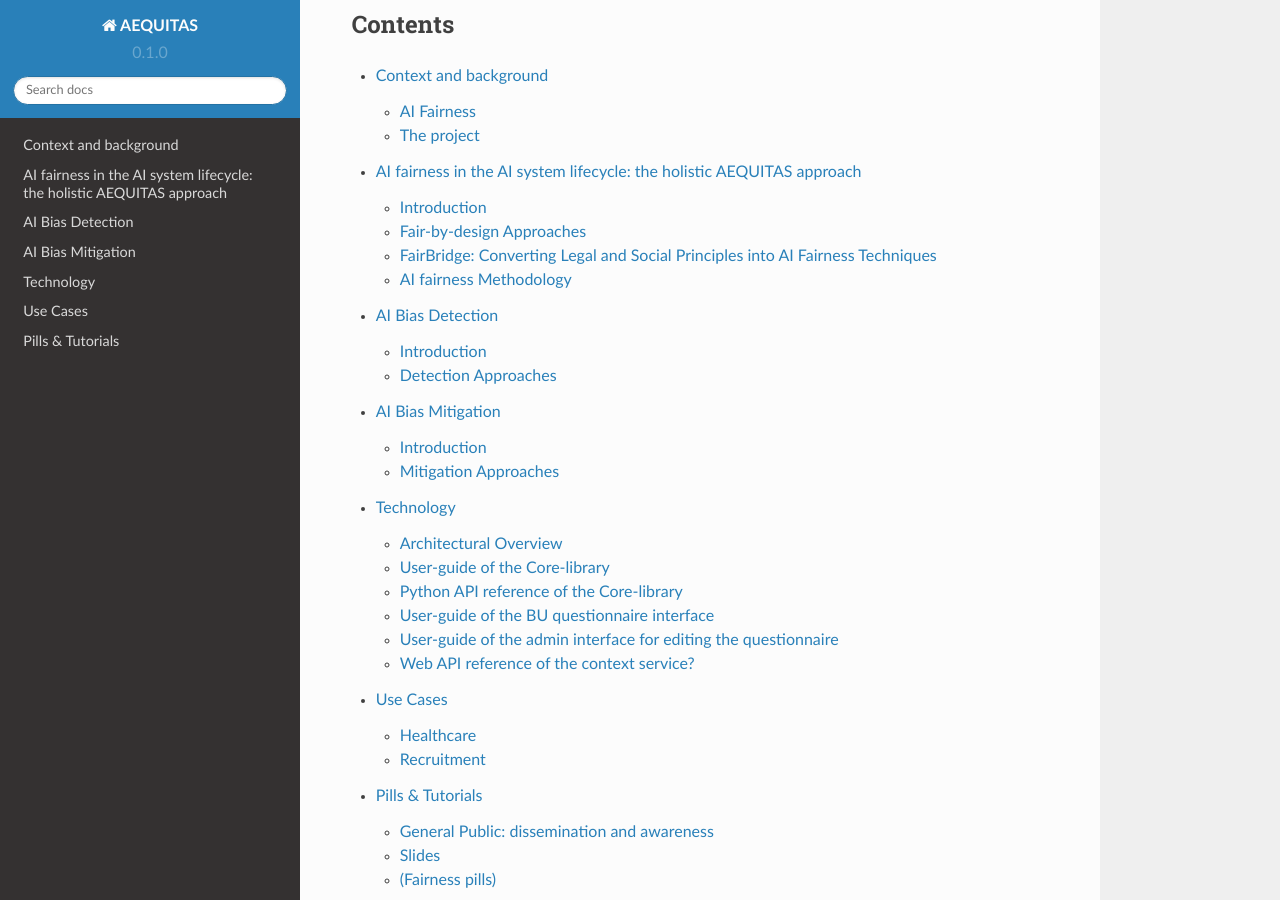
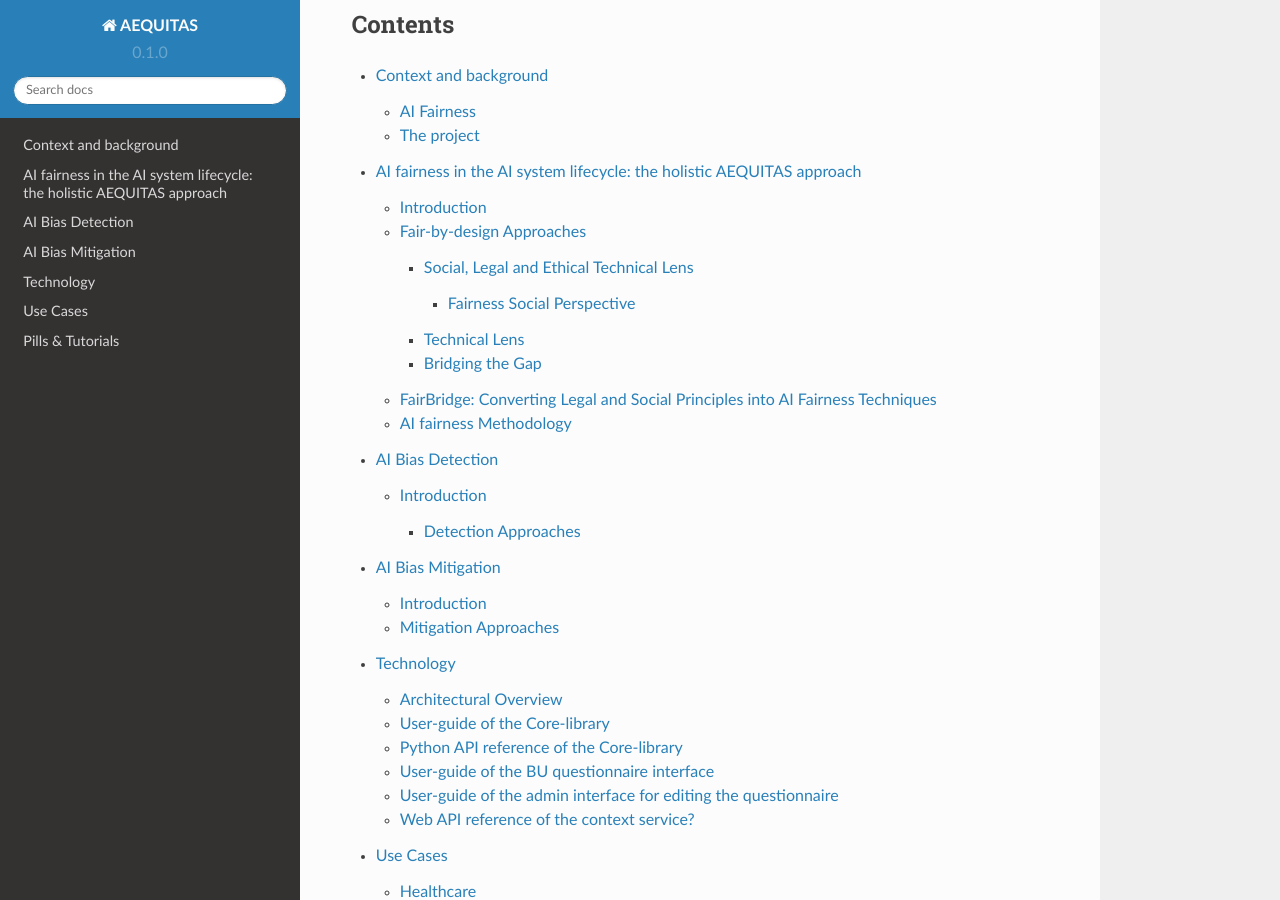
Before and after one commit to aequitas-aod/aequitas-home, a Sphinx documentation site: the page built from docs/source/index.rst, in a window 1280 px wide and 900 px high, scrolled down 674 px. Built offline with Sphinx 7.4.7 and the Read the Docs theme 2.0.0, drawn with Linux system fonts in a browser that asks for light colours; some of the changed lines change nothing that is shown.

Commit message:
Added some pieces for the methodology

```diff
--- a/docs/source/conf.py
+++ b/docs/source/conf.py
@@ -17,6 +17,8 @@
     'sphinx.ext.autodoc',
     'sphinx.ext.autosummary',
     'sphinx.ext.intersphinx',
+    'myst_parser',
+    'sphinx.ext.autosectionlabel',
 ]
 
 intersphinx_mapping = {
--- a/docs/source/detection.rst
+++ b/docs/source/detection.rst
@@ -1,8 +1,8 @@
 AI Bias Detection
-=================================
+#################
 
 Introduction
-------------
+************
 
 Detection Approaches
-------------
+====================
--- a/docs/source/methodology.rst
+++ b/docs/source/methodology.rst
@@ -1,23 +1,149 @@
 AI fairness in the AI system lifecycle: the holistic AEQUITAS approach
-=================================
+######################################################################
 
 Introduction
-------------
+************
+
+**Fair-by-design methodology** refers to an approach in the field of AI where
+fairness considerations are integrated into the AI lifecycle from the outset.
+This methodology aims to ensure that AI systems are *fairly designed*,
+addressing potential biases or discrimination (according to a particular
+definition of fairness) during the design and development phase rather than
+attempting to rectify them after deployment.
+
+Fair-by-design methodologies emphasize proactive measures to mitigate biases and
+promote fairness, such as using diverse and representative datasets,
+implementing fairness-aware algorithms, and incorporating transparency and
+accountability mechanisms into AI systems.
+
+
 
 Fair-by-design Approaches
-------------
+*************************
 
-* Technical Lens (D5.2)
-* Socio-legal Lens (D5.1 & some other deliverables from Wp2 and Wp6)
-* Bridging the gap needed: motivation
+The design of fair AI approaches involves a detailed analysis of
+the entire lifecycle of an AI system, as considering the non-discrimination
+aspects of an AI system requires constant actions and monitoring at every phase
+of the AI lifecycle. The analysis of the AI lifecycle and its relation to
+fairness actions begins with the analysis of the lifecycle itself from two
+different perspectives: i) the socio-legal perspective, and ii) the technical
+perspective.
+
+The key takeaways are that there are significant gaps between these
+perspectives:
+
+* The technical point of view focuses on a narrower – and more limited – AI
+  lifecycle compared to the broader social and legal perspective.
+* It is very rare for technical solutions to cover the entire AI lifecycle,
+  because its narrower definition compared to its socio/legal counterpart.
+* Technical methods typically intervene at very specific phases.
+
+More details the overview over the different perspectives and current gaps can
+be found in the following subsections:
+
+* :ref:`Technical Lens<Technical Lens>`
+* :ref:`Social, Legal and Ethical Technical Lens`
+* :ref:`Bridging the Gap`
+
+Merging the gap between these perspectives is a crucial aspect of a
+fair-by-design methodology. :ref:`FairBridge<FairBridge: Converting Legal and
+Social Principles into AI Fairness Techniques>` addresses this precise challenge.
+
+
+Social, Legal and Ethical Technical Lens
+========================================
+There is no such thing as a consolidated sociological method for fair-by-design
+AI. The first action is to understand technology through a sociotechnical lens
+that sustains the acknowledgment of mutual influences between technical and
+social structures. This passage is required to highlight the culture of and
+modes of knowledge production in computer science that betrayed the social goals
+the field was trying to achieve
+
+We are transitioning from an industrial society to an "Artificial Intelligence
+society", driven by two key forces: stratification and association, representing
+vertical and horizontal movements. Existing social divisions and inequalities
+persist, but new forms are emerging as social structures, economic relations,
+and computational systems intersect.  Understanding these contextualized
+features of AI is crucial to avoid the *abstraction error* often made in
+computer science, which overlooks social context.
+
+* A very relevant notion is that of **situated knowledge** underlying knowledge
+  production and the power relations among relevant stakeholders.
+* Revealing ML’s social world is key to understand the emergence of bias and
+  discrimination in the ML algorithms and models themselves.
+
+Fairness Social Perspective
+---------------------------
+
+**Distributive fairness** refers to the fairness of the *outcomes (aims)* of
+decision making, while **procedural fairness** refers to the fairness of the
+*decision-making processes (means)* that lead to the outcomes.
+
+Technology is result of a process of social construction with the contribution
+of a variety of stakeholders.
+
+::
+
+    Is fairness distributive or procedural? Should it be a socially constructed
+    notion?
+
+* **Disparate impact** happens when members of a marginalized class are
+  negatively affected more than others when using a formally neutral policy or
+  rule.
+    * It is unintentional or indirect discrimination.
+* **Disparate treatment** refers to the situation where an individual is
+  intentionally treated differently based on their membership of a marginalized
+  class.
+* Neither disparate impact nor disparate treatment aim exclusively at
+  distributive fairness
+    * More sophisticated notions are required → procedural fairness.
+
+Technical Lens
+==============
+
+There is a dearth of fair-by-design methodologies tackled from the
+engineering/technology perspective. Technological approaches mostly focus on
+specific phases of the AI lifecycle (e.g., data collection, training of models,
+evaluation of results, etc.).
+
+AI outside of the ML subfield is extremely underrepresented, and this is
+especially true from the technological point of view. This is a limitation:
+
+* There are many AI algorithms that do not fall into the ML categories whose
+  impact to society and economy is non-negligible and whose behavior can be
+  influenced by various biases.
+
+* We recommend researchers and practitioners to start increasing their
+  attentions to other AI domains as well.
+
+
+
+.. image:: img/AI_lifecycle_tech.png
+  :width: 300
+  :alt: AI Lifecycle - Technical Perspective
+
+Bridging the Gap
+================
+
+Considering the entire AI system lifecycle is fundamental when assessing
+fairness and mitigating bias in AI systems:
+
+* It allows for a comprehensive understanding of how bias can infiltrate at
+  various stages, from data collection and model training to deployment and
+  impact assessment.
+* By examining the entirety of the process, we can identify and address
+  potential biases more effectively, ensuring fairness across all stages of
+  development and implementation.
+
+
 
 FairBridge: Converting Legal and Social Principles into AI Fairness Techniques
-------------
+******************************************************************************
 
 * HICCS paper (plus other stuff from D5.3)
 
 AI fairness Methodology
-------------
+***********************
 
 * building blocks “clickable”
 * for each building block link to the guidelines
--- a/docs/source/usecases.rst
+++ b/docs/source/usecases.rst
@@ -1,8 +1,8 @@
 Use Cases
-=================================
+#########
 
 Healthcare
-------------
+**********
 
 * Use case name
 * general description and introduction
@@ -10,7 +10,7 @@
 * Results
 
 Recruitment
-------------
+***********
 
 * Use case name
 * general description and introduction
```
Also changed, not shown: docs/source/index.rst (+13 -6 lines), docs/source/img/AI_lifecycle_tech.png (added).
